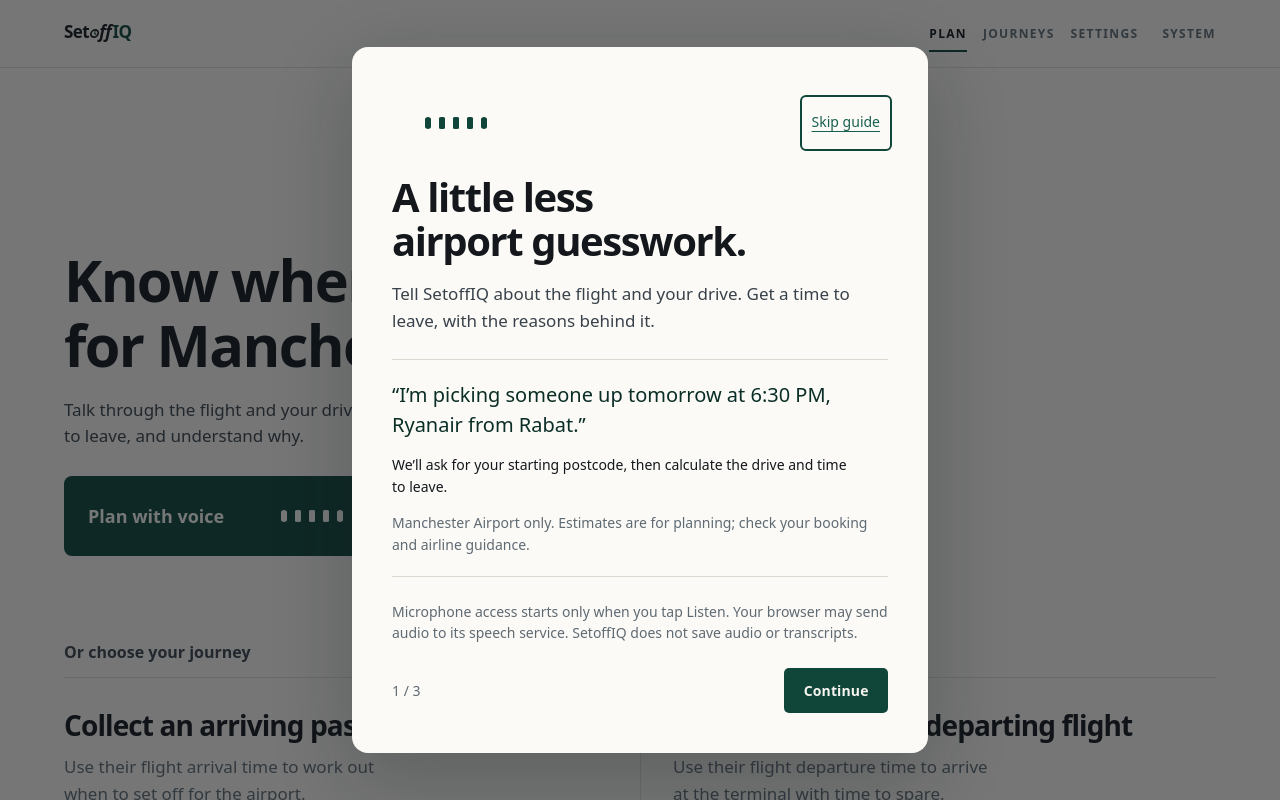
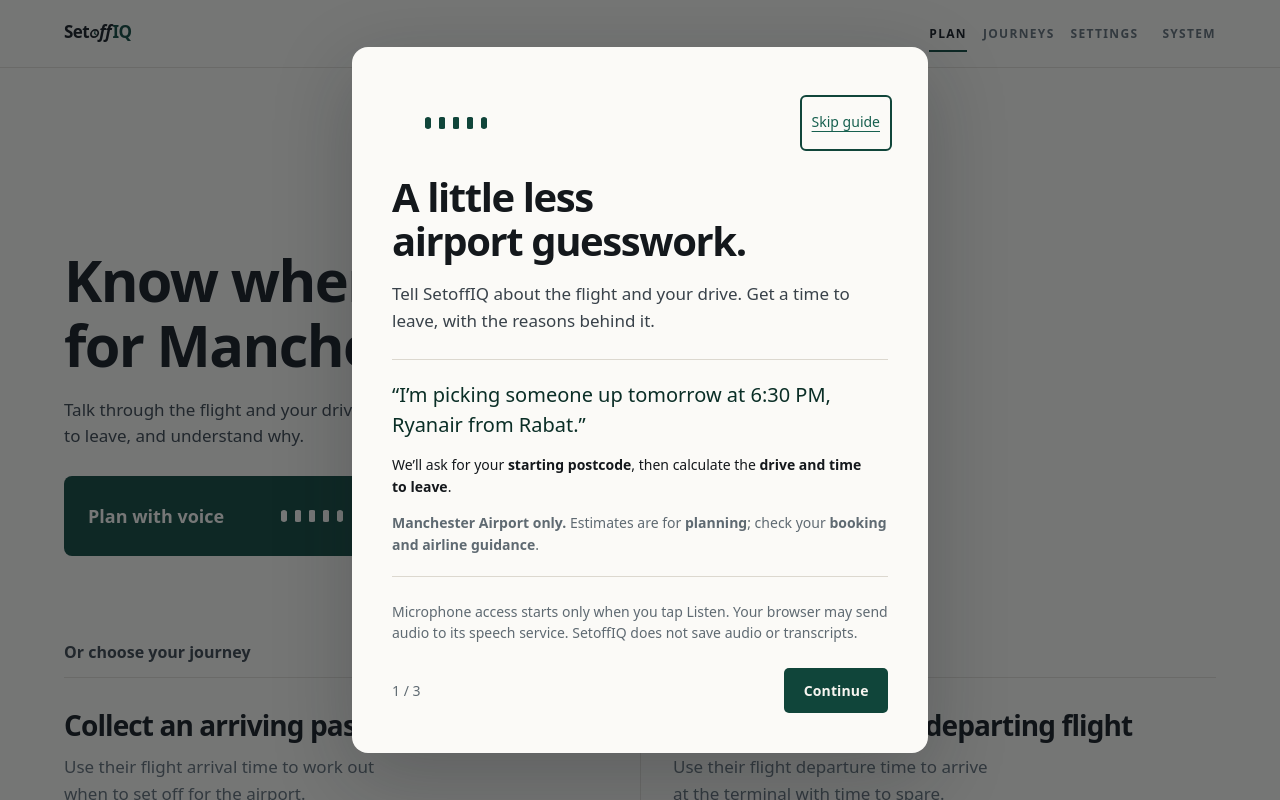
Before and after one commit to SayamDev/setoffiq, a React (Vite) app: page / in a window 1280 px wide. Shown: the top 800 px of the page. Built offline with nearby package versions, Linux system fonts and the light colour scheme.

Commit message:
Fix introductory correction example and emphasize planning essentials

```diff
--- a/src/components/WelcomeGuide.tsx
+++ b/src/components/WelcomeGuide.tsx
@@ -29,7 +29,7 @@ export function WelcomeGuide(): React.JSX.Element {
   const dialog = useRef<HTMLDialogElement>(null);
   const [open, setOpen] = useState(() => !readRaw('welcome-seen-v1'));
   const [step, setStep] = useState(0);
-  const [demo, setDemo] = useState('Landing tomorrow at 6:30 PM');
+  const [demo, setDemo] = useState('No, 7 PM');
   const [demoTime, setDemoTime] = useState('18:30');
   const [demoMessage, setDemoMessage] = useState(
     'Example only. No journey is being calculated.',
@@ -38,6 +38,9 @@ export function WelcomeGuide(): React.JSX.Element {
   const launch = () => {
     returnFocus.current = document.activeElement as HTMLElement;
     setStep(0);
+    setDemo('No, 7 PM');
+    setDemoTime('18:30');
+    setDemoMessage('Example only. No journey is being calculated.');
     setOpen(true);
     document.dispatchEvent(new Event('setoffiq:guide-open'));
   };
@@ -106,12 +109,13 @@ export function WelcomeGuide(): React.JSX.Element {
                     Rabat.”
                   </p>
                   <p>
-                    We’ll ask for your starting postcode, then calculate the
-                    drive and time to leave.
+                    We’ll ask for your <strong>starting postcode</strong>, then
+                    calculate the <strong>drive and time to leave</strong>.
                   </p>
                   <p className={styles.note}>
-                    Manchester Airport only. Estimates are for planning; check
-                    your booking and airline guidance.
+                    <strong>Manchester Airport only.</strong> Estimates are for
+                    <strong> planning</strong>; check your <strong>booking and
+                    airline guidance</strong>.
                   </p>
                 </div>
               ) : null}
@@ -126,6 +130,10 @@ export function WelcomeGuide(): React.JSX.Element {
                   <label htmlFor="guide-example">
                     Try correcting this example
                   </label>
+                  <p className={styles.note}>
+                    The example flight lands at <strong>6:30 PM</strong>. Change
+                    it to <strong>7 PM</strong>, or type your own correction.
+                  </p>
                   <div className={styles.demoResult}>
                     Flight landing time <strong>{demoTime}</strong>
                   </div>
```
Also changed, not shown: 1 other file (tests, documents, lock files or other folders).
